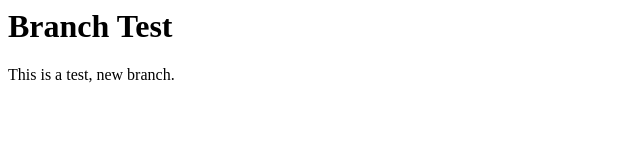
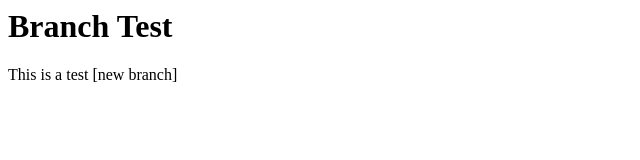
Before and after one commit to yusuf-s-ahmed/Demo-Repo-1, a plain HTML site: page index.html in a window 1280 px wide. Shown: the full height of the page, 0-640 px from the left. Drawn offline with Linux system fonts and the light colour scheme.

Commit message:
even more concise

```diff
--- a/index.html
+++ b/index.html
@@ -1,3 +1,3 @@
 <h1>Branch Test</h1>
 
-<p>This is a test, new branch.</p>
+<p>This is a test [new branch]</p>
```
